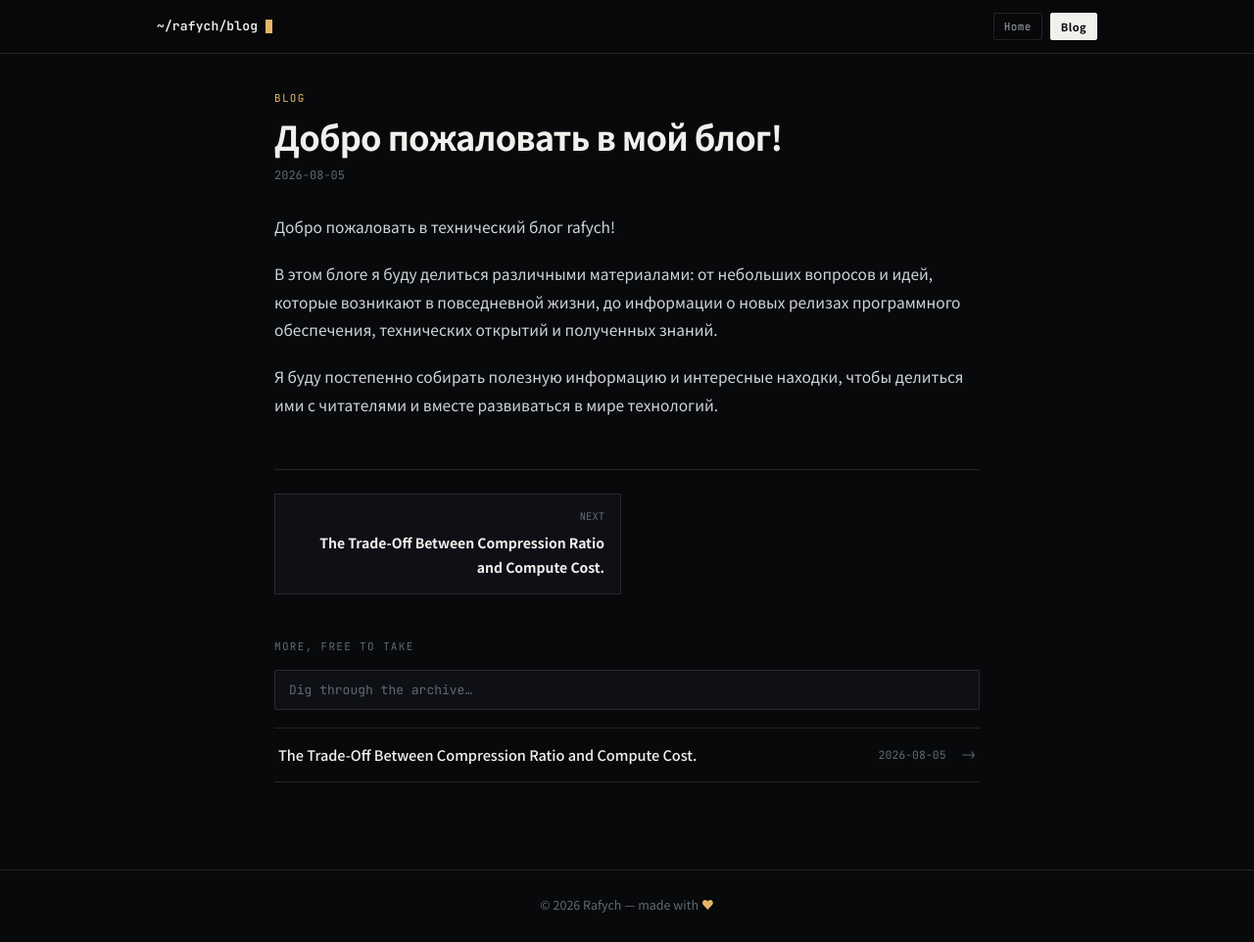
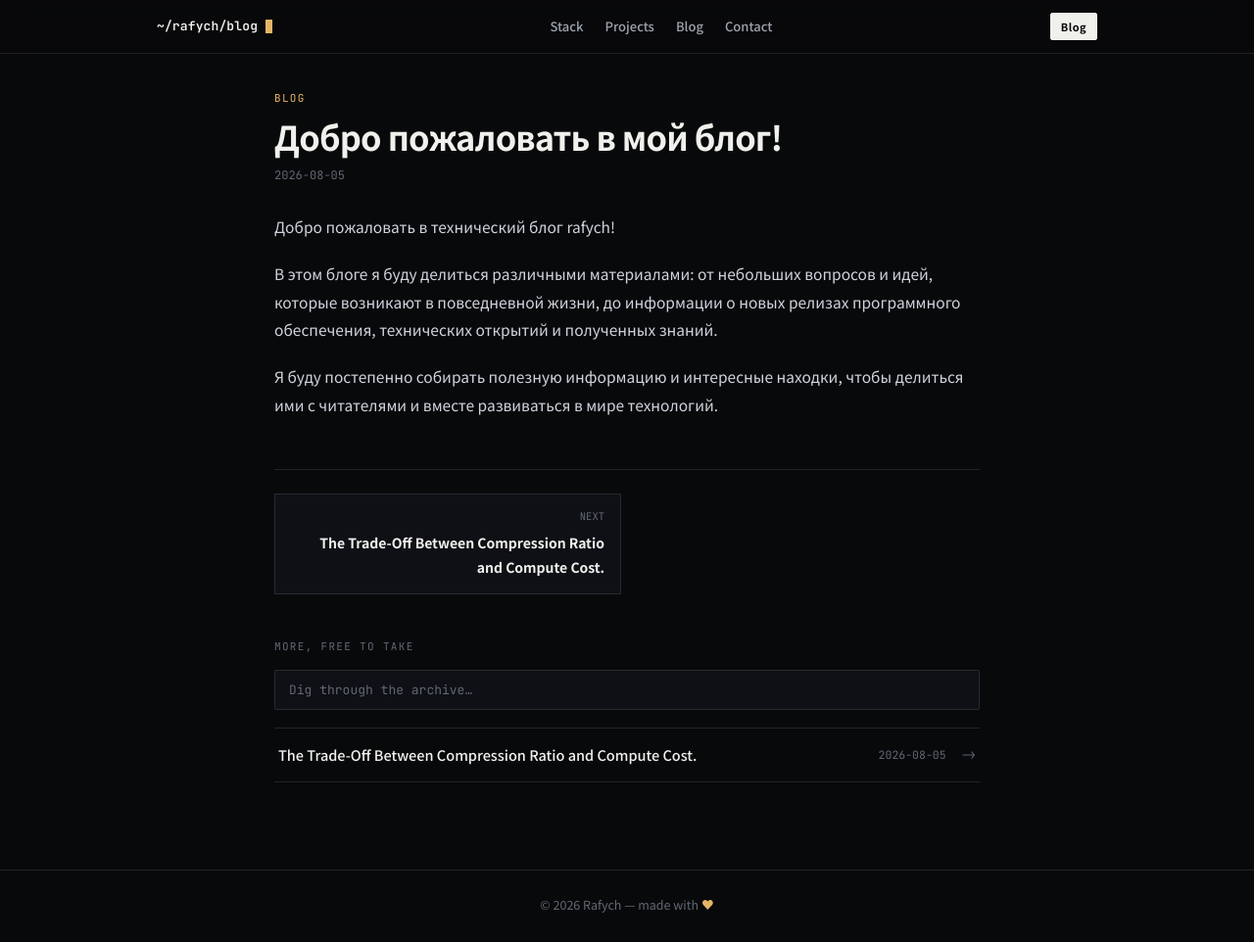
Before and after one commit to Rafych/rafych.github.io, a Jekyll site: the page built from _posts/2026-05-08-Добро-пожaловать-в-мой-блог!.md, in a window 1280 px wide and 962 px high. Shown: the whole window at 98% size. Built offline with Jekyll 4.4.1, drawn with Linux system fonts in a browser that asks for light colours; some web fonts are replaced; our own code applies the rules of GitHub Pages for plain Markdown files.

Commit message:
Add files via upload

```diff
--- a/_layouts/default.html
+++ b/_layouts/default.html
@@ -30,6 +30,9 @@
 <meta charset="UTF-8">
 <meta name="viewport" content="width=device-width, initial-scale=1.0, viewport-fit=cover">
 <meta name="theme-color" content="#08090b">
+<meta name="robots" content="index, follow, max-image-preview:large, max-snippet:-1, max-video-preview:-1">
+<link rel="icon" type="image/png" href="/icon.png">
+<link rel="apple-touch-icon" href="/icon.png">
 {% seo %}
 <link rel="alternate" type="application/rss+xml" title="{{ site.title }}" href="{{ "/feed.xml" | absolute_url }}">
 <link rel="preconnect" href="https://fonts.googleapis.com">
@@ -57,8 +60,13 @@ window.MathJax = {
       <span>~/rafych/blog</span>
       <span class="rf-brand-cursor" aria-hidden="true"></span>
     </a>
+    <div class="rf-nav-links">
+      <a class="rf-nav-link" href="/#stack" data-i18n="h-stack">Stack</a>
+      <a class="rf-nav-link" href="/#projects" data-i18n="h-projects">Projects</a>
+      <a class="rf-nav-link" href="/blog" data-i18n="h-blog">Blog</a>
+      <a class="rf-nav-link" href="/#contact" data-i18n="nav-contact">Contact</a>
+    </div>
     <div class="rf-nav-controls">
-      <a class="rf-btn-min" href="/" data-i18n="home">Home</a>
       <a class="rf-btn-min is-solid" href="/blog" data-i18n="blog">Blog</a>
     </div>
   </nav>
@@ -111,8 +119,11 @@ window.MathJax = {
 <script>
 var C = {
   en: {
-    home: 'Home',
     blog: 'Blog',
+    'h-stack': 'Stack',
+    'h-projects': 'Projects',
+    'h-blog': 'Blog',
+    'nav-contact': 'Contact',
     pageLabel: 'Blog',
     morePostsLabel: 'More, free to take',
     searchPlaceholder: 'Dig through the archive…',
@@ -126,8 +137,11 @@ var C = {
     footer: 'made with'
   },
   ru: {
-    home: 'Главная',
     blog: 'Блог',
+    'h-stack': 'Стек',
+    'h-projects': 'Проекты',
+    'h-blog': 'Блог',
+    'nav-contact': 'Контакты',
     pageLabel: 'Блог',
     morePostsLabel: 'Ещё, и всё бесплатно',
     searchPlaceholder: 'Копаемся в архиве…',
```
